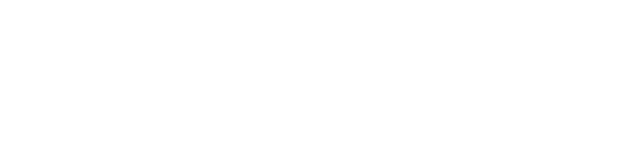
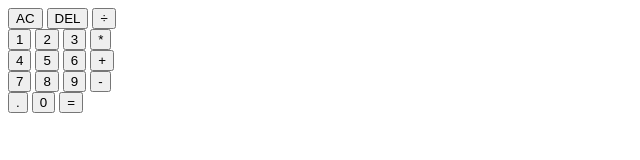
Before and after one commit to Ashutosh0413/calculator, a plain HTML site: page index.html in a window 1280 px wide. Shown: the whole page, without its empty margins (0-640 px from the left). Drawn offline with Linux system fonts and the light colour scheme.

Commit message:
HTML coding update, created the layout for the calculator, added buttons and display

```diff
--- a/index.html
+++ b/index.html
@@ -13,6 +13,34 @@
             <div class="previous-operand"></div>
             <div class="current-operand"></div>
         </div>
+        <div>
+            <button class="span-two">AC</button>
+            <button>DEL</button>
+            <button>÷</button>
+        </div>
+        <div>
+            <button>1</button>
+            <button>2</button>
+            <button>3</button>
+            <button>*</button>
+        </div>
+        <div>
+            <button>4</button>
+            <button>5</button>
+            <button>6</button>
+            <button>+</button>
+        </div>
+        <div>
+            <button >7</button>
+            <button>8</button>
+            <button>9</button>
+            <button>-</button>
+        </div>
+        <div>
+            <button >.</button>
+            <button>0</button>
+            <button class="span-two">=</button>
+        </div>
 
     </div>
 
```
